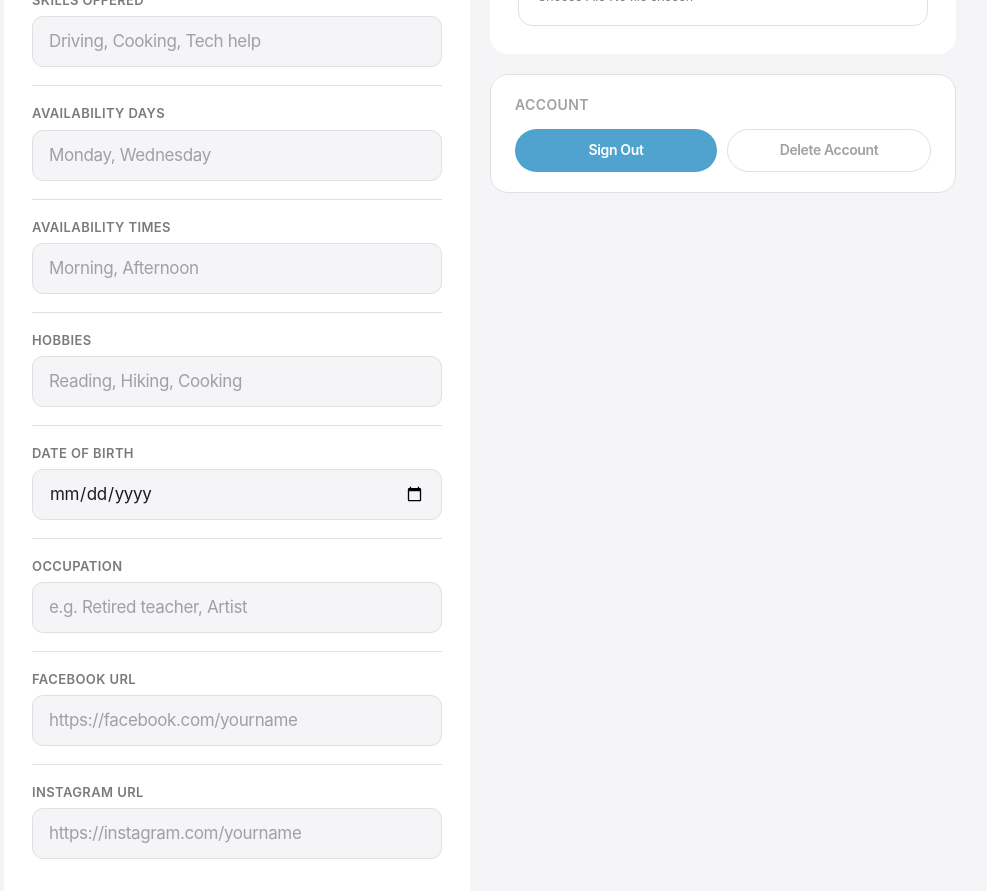
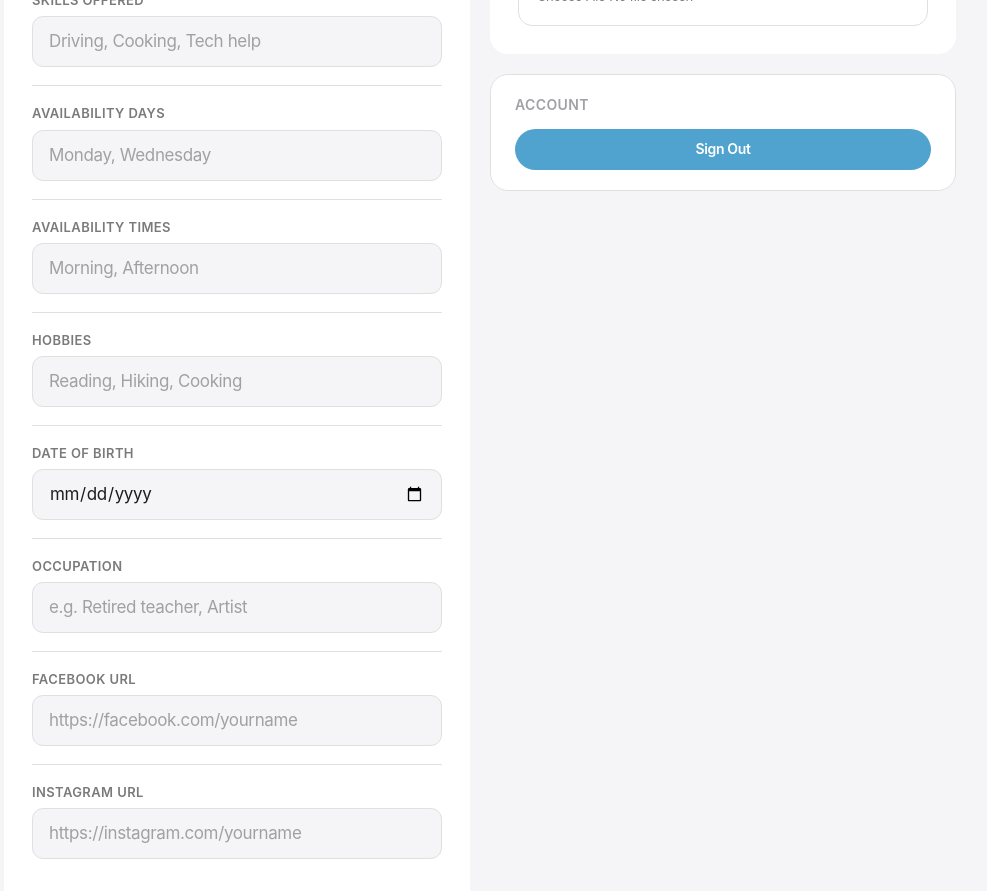
Before and after one commit to Harsha-anbu-g/Towin, a React (Vite) app in the folder frontend/: page /profile in a window 1280 px wide. Shown: the part 1100-1991 px from the top of the page, without its empty margins (160-1147 px from the left). Built offline with nearby package versions, Linux system fonts and the light colour scheme; no server answers; sample sign-in values are in the browser's storage.

Commit message:
ui: remove Delete Account button from profile page

```diff
--- a/frontend/src/pages/ProfileEdit.jsx
+++ b/frontend/src/pages/ProfileEdit.jsx
@@ -619,23 +619,6 @@ export default function ProfileEdit() {
                   >
                     Sign Out
                   </button>
-                  <button
-                    onClick={() => alert('To delete your account, please contact support at support@towin.app')}
-                    style={{
-                      flex: 1,
-                      background: 'transparent',
-                      color: MUTED,
-                      border: `1.5px solid ${BORDER}`,
-                      borderRadius: '9999px',
-                      padding: '10px 0',
-                      fontSize: '14px',
-                      fontWeight: 600,
-                      fontFamily: SFText,
-                      cursor: 'pointer',
-                    }}
-                  >
-                    Delete Account
-                  </button>
                 </div>
               </div>
             </BlurFade>
```
